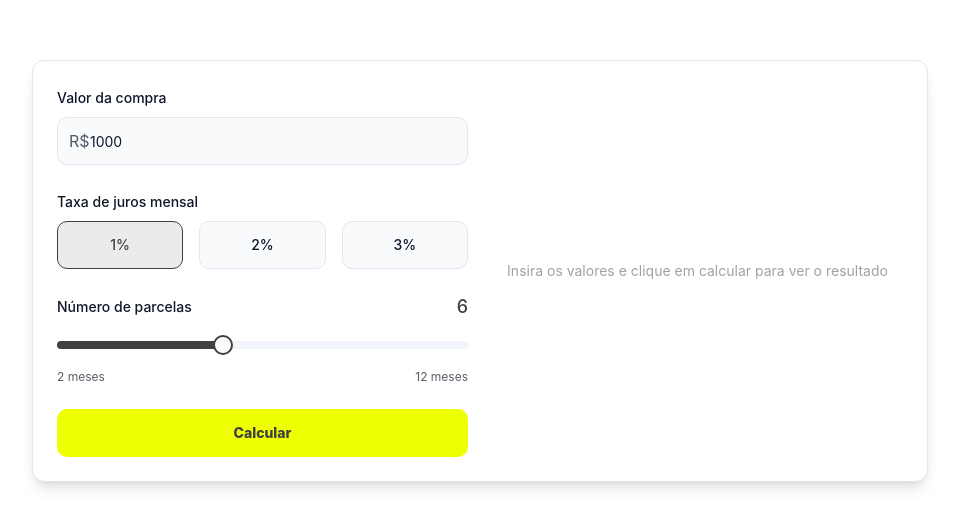
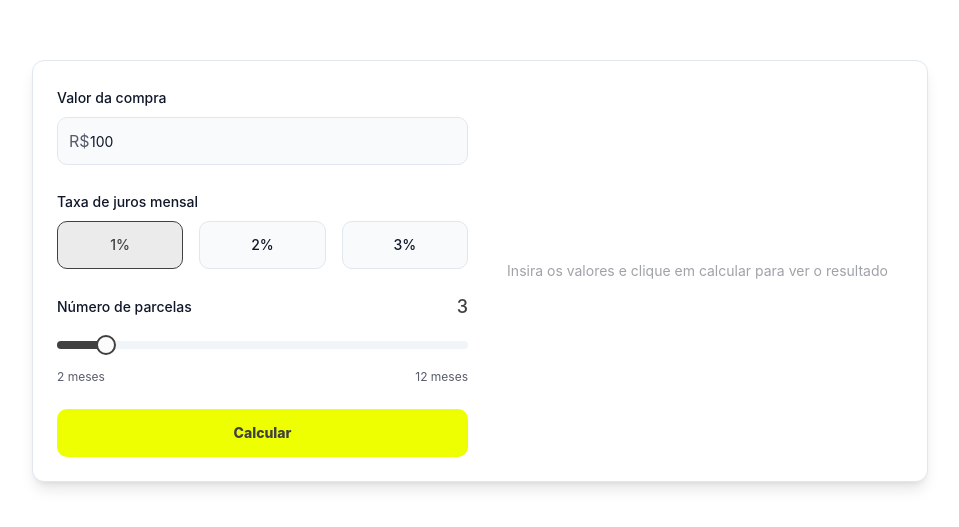
Before and after one commit to brunogrillcoelho/tabela-price, a React (Vite) app: page / in a window 1280 px wide. Shown: the part 113-640 px from the top of the page, without its empty margins (160-1119 px from the left). Built offline with nearby package versions, Linux system fonts and the light colour scheme.

Commit message:
Set default values
Set default purchase amount and number of months.

```diff
--- a/src/components/PriceCalculator.tsx
+++ b/src/components/PriceCalculator.tsx
@@ -45,9 +45,9 @@ const calculateAmortizationSchedule = (principal: number, interestRate: number,
 };
 
 const PriceCalculator = () => {
-  const [purchaseAmount, setPurchaseAmount] = useState<number>(1000);
+  const [purchaseAmount, setPurchaseAmount] = useState<number>(100);
   const [interestRate, setInterestRate] = useState<number>(1);
-  const [months, setMonths] = useState<number>(6);
+  const [months, setMonths] = useState<number>(3);
   const [monthlyPayment, setMonthlyPayment] = useState<number>(0);
   const [totalPayment, setTotalPayment] = useState<number>(0);
   const [totalInterest, setTotalInterest] = useState<number>(0);
```
